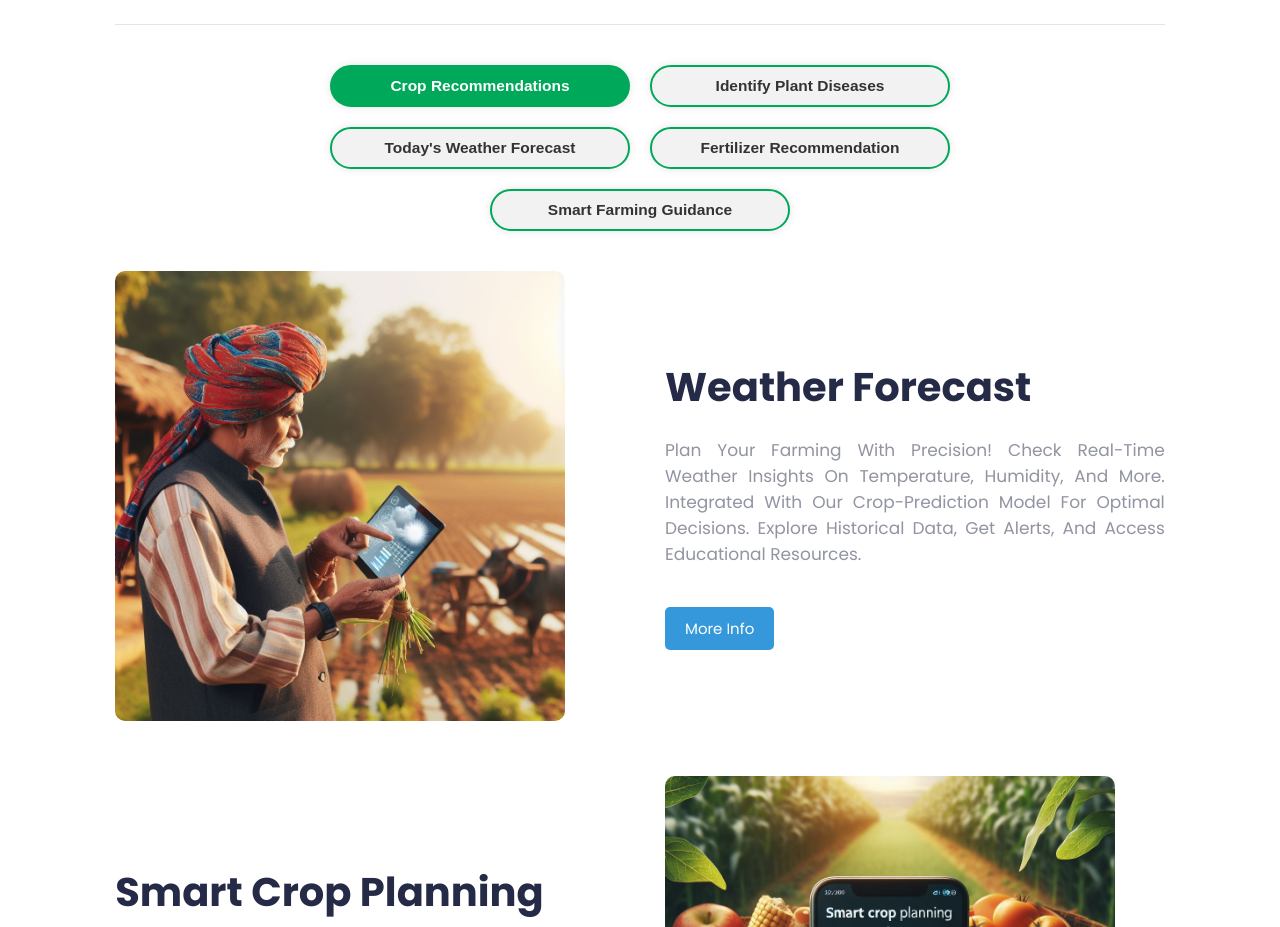
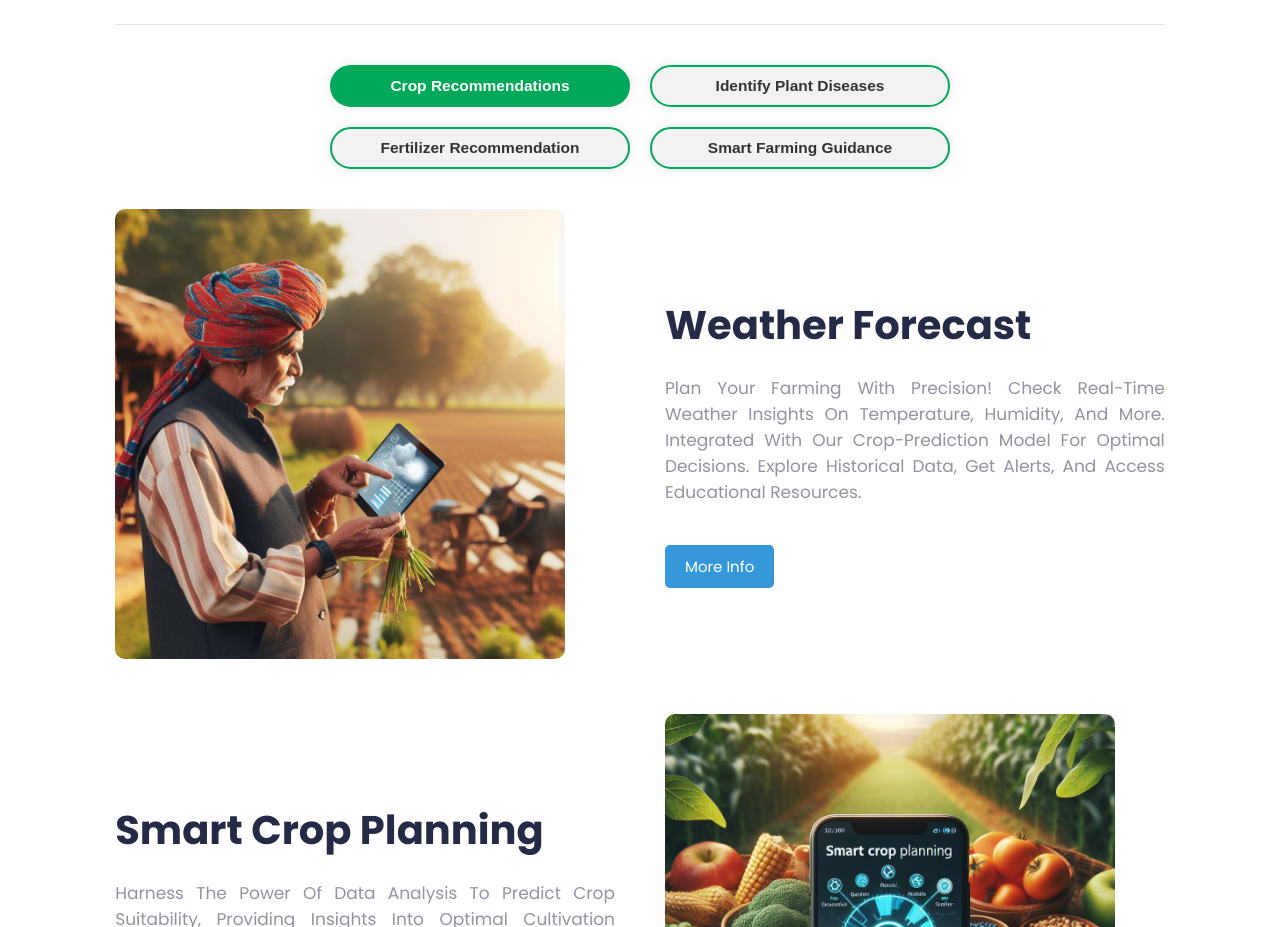
Before and after one commit to vikram262/smart-crop, a plain HTML site: page index.html in a window 1280 px wide. Shown: the part 1200-2127 px from the top of the page. Drawn offline with Linux system fonts and the light colour scheme; a script that the page names is missing.

Commit message:
Update index.html

```diff
--- a/index.html
+++ b/index.html
@@ -74,9 +74,9 @@
           class="buttonn"
           >Identify Plant Diseases</a
         >
-        <a href="weather-forecast/index.html" class="buttonn"
+<!--         <a href="weather-forecast/index.html" class="buttonn"
           >Today's Weather Forecast</a
-        >
+        > -->
         <a href="https://agrisens-fertilizer-recommendations.streamlit.app/" class="buttonn"
           >Fertilizer recommendation</a
         >
```
